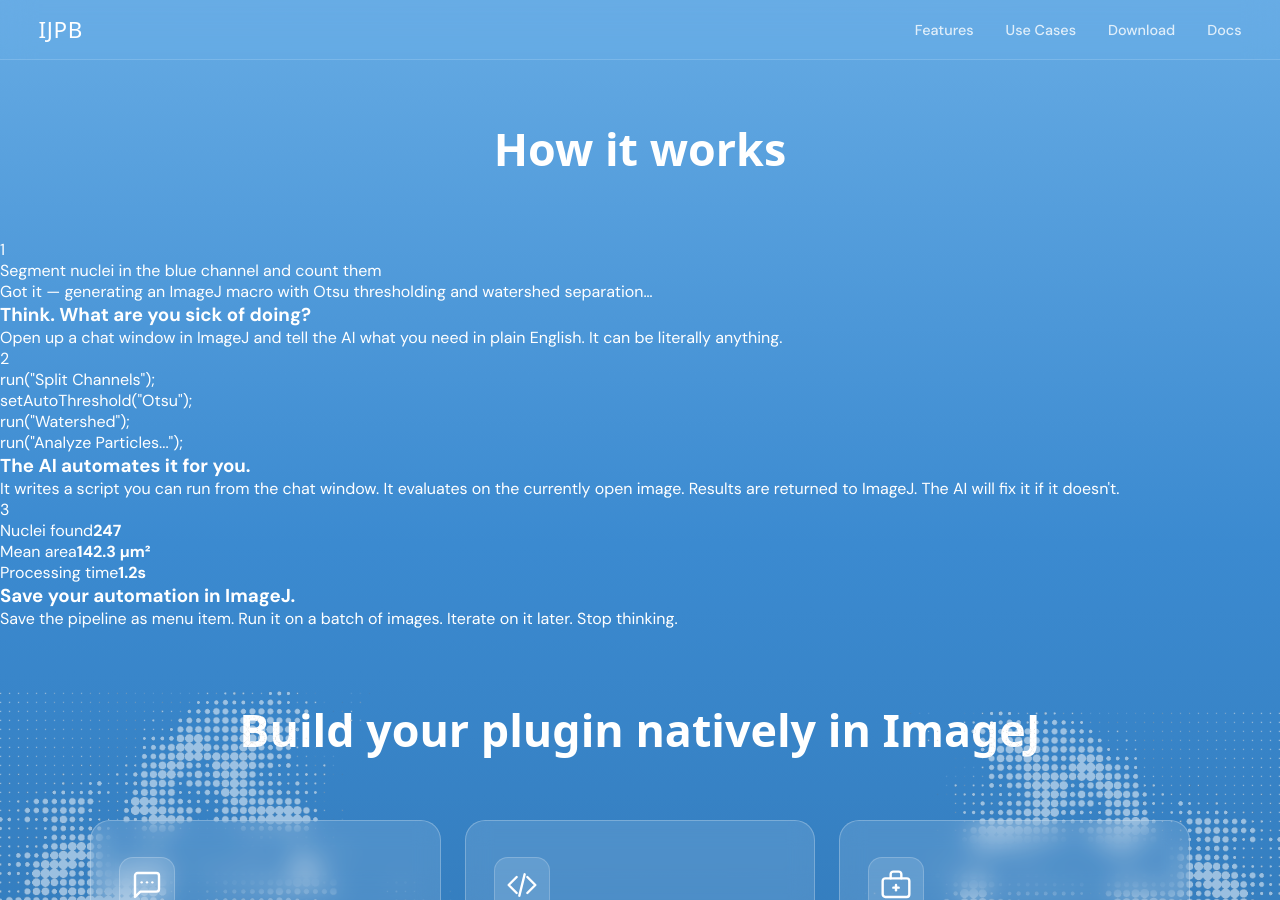
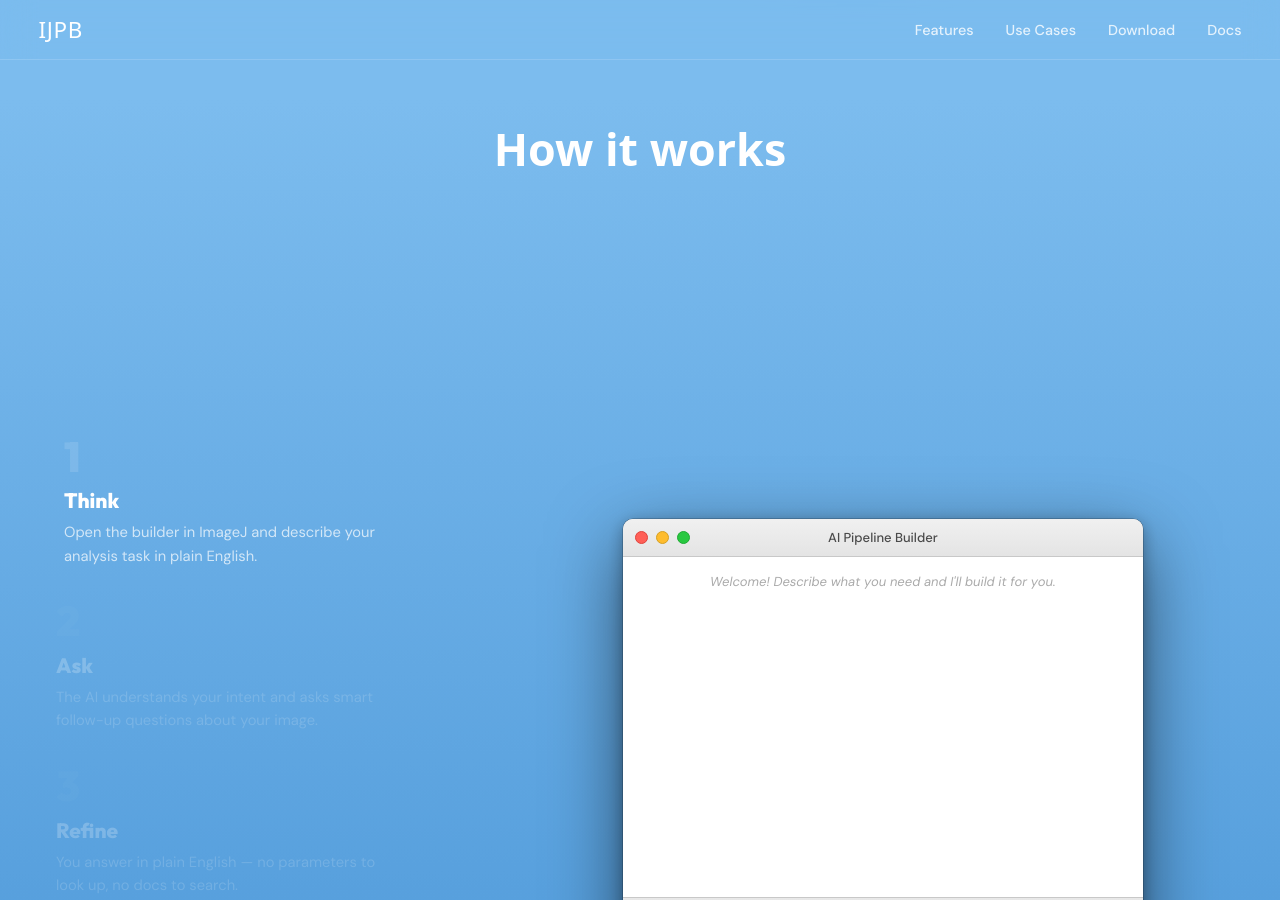
Before and after one commit to buswinka/ijpb, a Jekyll site: the page docs/index.html, which Jekyll copies as it is, in a window 1280 px wide and 900 px high, scrolled down 852 px. Built offline with Jekyll 4.4.1, drawn with Linux system fonts in a browser that asks for light colours; some web fonts are replaced; some of the changed text lies outside the part shown.

Commit message:
feat: replace how-it-works section with scroll-demo HTML structure

```diff
--- a/docs/index.html
+++ b/docs/index.html
@@ -15,7 +15,7 @@
   <meta name="viewport" content="width=device-width, initial-scale=1.0">
   <title>IJPB | AI Pipeline Builder for ImageJ</title>
   <meta name="description" content="ImageJ Pipeline Builder (IJPB) lets researchers build ImageJ plugins and analysis pipelines using plain English. Powered by the best AI models — free to start, no API key required.">
-  <link rel="canonical" href="https://www.imagejpipelinebuilder.com/index.html">
+  <link rel="canonical" href="https://www.imagejpipelinebuilder.com/">
   <!-- Open Graph -->
   <meta property="og:type" content="website">
   <meta property="og:url" content="https://www.imagejpipelinebuilder.com/index.html">
@@ -114,43 +114,63 @@ I like Ollama's page. Seems good.
 
 <!-- HOW IT WORKS -->
 <section class="how-it-works" id="how-it-works">
-  <h2 class="section-title anim-fade">How it works</h2>
-  <div class="steps">
-    <div class="step anim-fade">
-      <div class="step-num">1</div>
-      <div class="step-visual">
-        <div class="step-mock chat-mock">
-          <div class="mock-bubble user-bubble">Segment nuclei in the blue channel and count them</div>
-          <div class="mock-bubble ai-bubble">Got it — generating an ImageJ macro with Otsu thresholding and watershed separation…</div>
+  <div class="hiw-title-wrap">
+    <h2 class="section-title anim-fade">How it works</h2>
+  </div>
+  <div class="hiw-scroll-track" id="hiwScrollTrack">
+    <div class="hiw-sticky">
+
+      <!-- Left: stage descriptions -->
+      <div class="hiw-stages">
+        <div class="hiw-stage active" data-stage="0">
+          <div class="hiw-stage-num">1</div>
+          <h3>Think</h3>
+          <p>Open the builder in ImageJ and describe your analysis task in plain English.</p>
+        </div>
+        <div class="hiw-stage" data-stage="1">
+          <div class="hiw-stage-num">2</div>
+          <h3>Ask</h3>
+          <p>The AI understands your intent and asks smart follow-up questions about your image.</p>
+        </div>
+        <div class="hiw-stage" data-stage="2">
+          <div class="hiw-stage-num">3</div>
+          <h3>Refine</h3>
+          <p>You answer in plain English — no parameters to look up, no docs to search.</p>
+        </div>
+        <div class="hiw-stage" data-stage="3">
+          <div class="hiw-stage-num">4</div>
+          <h3>Build</h3>
+          <p>A complete script appears, ready to run on your active ImageJ window.</p>
         </div>
       </div>
-      <h3>Think. What are you sick of doing?</h3>
-      <p>Open up a chat window in ImageJ and tell the AI what you need in plain English. It can be literally anything. </p>
-    </div>
-    <div class="step anim-fade">
-      <div class="step-num">2</div>
-      <div class="step-visual">
-        <div class="step-mock code-mock">
-          <div class="mock-code-line"><span class="kw">run</span>(<span class="str">"Split Channels"</span>);</div>
-          <div class="mock-code-line"><span class="kw">setAutoThreshold</span>(<span class="str">"Otsu"</span>);</div>
-          <div class="mock-code-line"><span class="kw">run</span>(<span class="str">"Watershed"</span>);</div>
-          <div class="mock-code-line"><span class="kw">run</span>(<span class="str">"Analyze Particles..."</span>);</div>
+
+      <!-- Right: macOS chat window -->
+      <div class="hiw-chat-wrap">
+        <div class="hiw-window">
+          <div class="hiw-titlebar">
+            <div class="hiw-traffic-lights">
+              <div class="hiw-dot hiw-dot-close"></div>
+              <div class="hiw-dot hiw-dot-min"></div>
+              <div class="hiw-dot hiw-dot-max"></div>
+            </div>
+            <span class="hiw-titlebar-title">AI Pipeline Builder</span>
+          </div>
+          <div class="hiw-chat-area" id="hiwChatArea">
+            <p class="hiw-welcome">Welcome! Describe what you need and I'll build it for you.</p>
+          </div>
+          <div class="hiw-toolbar">
+            <button class="hiw-toolbar-btn" id="hiwRunBtn"><span class="hiw-run-icon"></span> Run</button>
+            <button class="hiw-toolbar-btn" id="hiwSaveBtn">Save</button>
+            <div class="hiw-toolbar-spacer"></div>
+            <button class="hiw-toolbar-btn">⚙ Settings</button>
+          </div>
+          <div class="hiw-input-row">
+            <input class="hiw-text-input" type="text" placeholder="Ask the AI to build something…" readonly />
+            <button class="hiw-send-btn">Send</button>
+          </div>
         </div>
       </div>
-      <h3>The AI automates it for you.</h3>
-      <p>It writes a script you can run from the chat window. It evaluates on the currently open image. Results are returned to ImageJ. The AI will fix it if it doesn't.</p>
-    </div>
-    <div class="step anim-fade">
-      <div class="step-num">3</div>
-      <div class="step-visual">
-        <div class="step-mock results-mock">
-          <div class="mock-result-row"><span>Nuclei found</span><strong>247</strong></div>
-          <div class="mock-result-row"><span>Mean area</span><strong>142.3 µm²</strong></div>
-          <div class="mock-result-row"><span>Processing time</span><strong>1.2s</strong></div>
-        </div>
-      </div>
-      <h3>Save your automation in ImageJ.</h3>
-      <p>Save the pipeline as menu item. Run it on a batch of images. Iterate on it later. Stop thinking.</p>
+
     </div>
   </div>
 </section>
```
